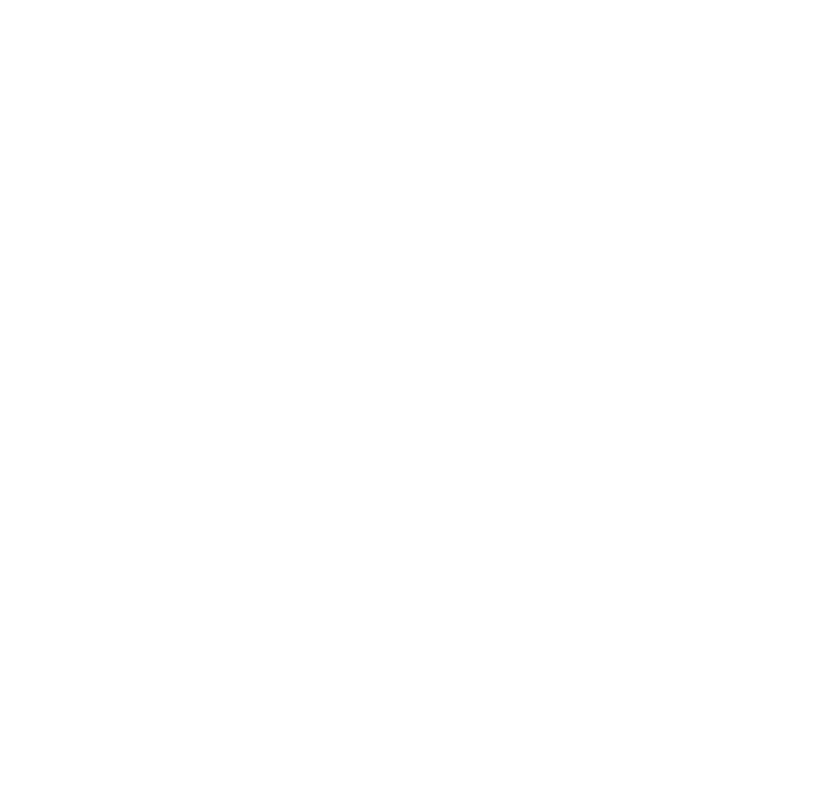
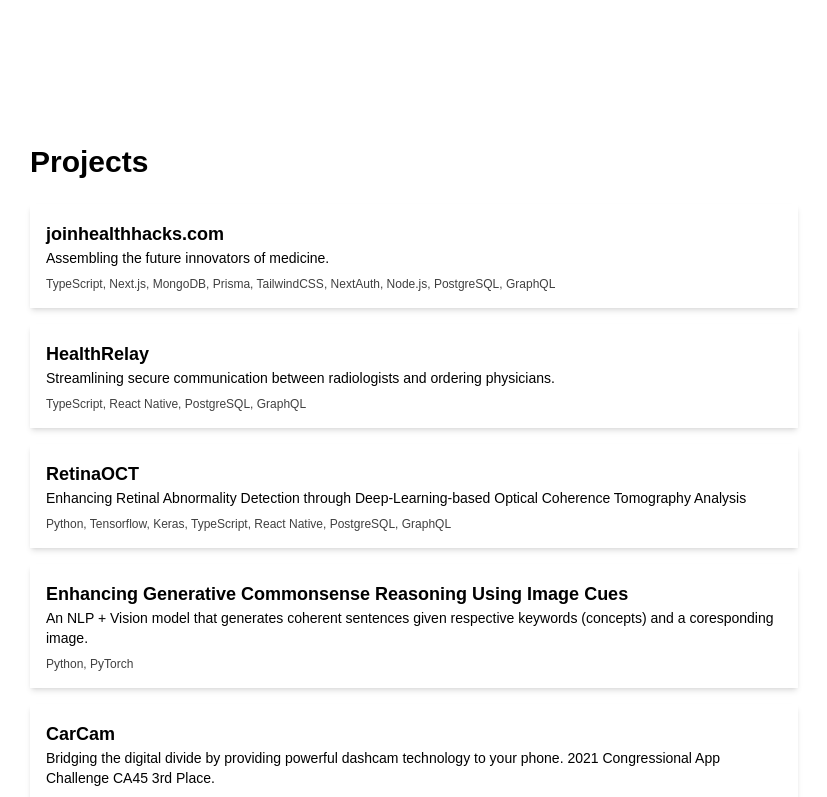
Before and after one commit to michaelhyi/personal-website, a Next.js app: page /projects in a window 1280 px wide. Shown: the top 797 px of the page, without its empty margins (226-1053 px from the left). Built offline with nearby package versions, Linux system fonts and the light colour scheme; a web font is replaced by a local one.

Commit message:
feat(projects): projects page complete

```diff
--- /dev/null
+++ b/app/components/Container.tsx
@@ -0,0 +1,23 @@
+"use client";
+
+import Footer from "@/app/components/Footer";
+import { ReactNode } from "react";
+
+interface Props {
+  children: ReactNode;
+}
+
+const Container: React.FC<Props> = ({ children }) => {
+  return (
+    <div>
+      <div className="flex flex-col min-h-screen w-full items-center justify-center">
+        <div className="sm:w-[320px] md:w-[480px] lg:w-[512px] xl:w-[768px]">
+          {children}
+        </div>
+      </div>
+      <Footer />
+    </div>
+  );
+};
+
+export default Container;
--- a/app/components/Experience.tsx
+++ b/app/components/Experience.tsx
@@ -15,7 +15,7 @@
     <div>
       <div className="font-bold text-2xl">Experience</div>
       <br />
-      <div className="flex justify-between">
+      <div className="flex items-center justify-between">
         {experience.map((v, i) => (
           <div
             key={v.company}
@@ -31,7 +31,7 @@
         ))}
       </div>
       <br />
-      <div className="flex justify-between">
+      <div className="flex items-center justify-between">
         <div>
           {experience[index].position}{" "}
           <Link href={experience[index].href}>
--- a/app/components/Projects.tsx
+++ b/app/components/Projects.tsx
@@ -6,7 +6,7 @@
 const Projects = () => {
   return (
     <div>
-      <div className="flex justify-between">
+      <div className="flex items-center justify-between">
         <div className="font-bold text-2xl">Projects</div>
         <Link
           href="/projects"
--- a/app/page.tsx
+++ b/app/page.tsx
@@ -1,13 +1,12 @@
 import About from "@/app/components/About";
+import Container from "@/app/components/Container";
 import Experience from "@/app/components/Experience";
 import Footer from "@/app/components/Footer";
 import Projects from "@/app/components/Projects";
 
 const Home = () => {
   return (
-    <div>
-      <div className="flex flex-col min-h-screen w-full items-center justify-center">
-        <div className="sm:w-[320px] md:w-[480px] lg:w-[512px] xl:w-[768px]">
+    <Container>
       <About />
       <br />
       <br />
@@ -17,10 +16,7 @@
       <Projects />
       <br />
       <br />
-        </div>
-      </div>
-      <Footer />
-    </div>
+    </Container>
   );
 };
 
--- a/app/projects/page.tsx
+++ b/app/projects/page.tsx
@@ -1,5 +1,28 @@
+import Container from "@/app/components/Container";
+import { projects } from "@/app/data/projects";
+
 const Projects = () => {
-  return <></>;
+  return (
+    <Container>
+      <div className="mt-36 text-3xl font-bold">Projects</div>
+      <br />
+      <div className="flex flex-col gap-4">
+        {projects.map((v) => (
+          <a
+            rel="noopener noreferrer"
+            target="_blank"
+            className="p-4 shadow-md cursor-pointer duration-300 hover:shadow-lg hover:bg-neutral-50"
+            key={v.name}
+            href={v.href}
+          >
+            <div className="font-bold text-lg">{v.name}</div>
+            <div className="text-sm">{v.desc}</div>
+            <div className="text-xs mt-2 opacity-75">{v.tech}</div>
+          </a>
+        ))}
+      </div>
+    </Container>
+  );
 };
 
 export default Projects;
```
Lines whose indentation alone changed are shown as unchanged.
